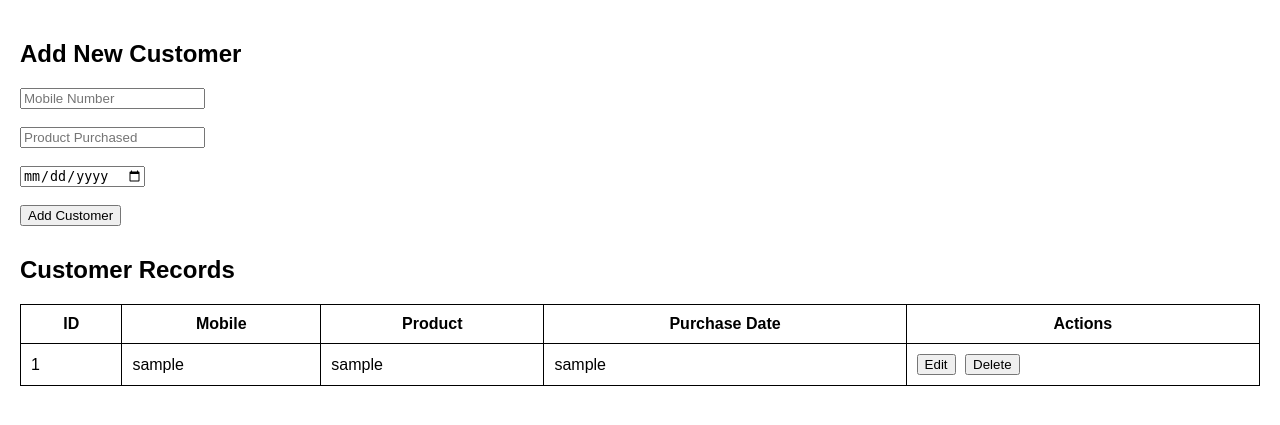
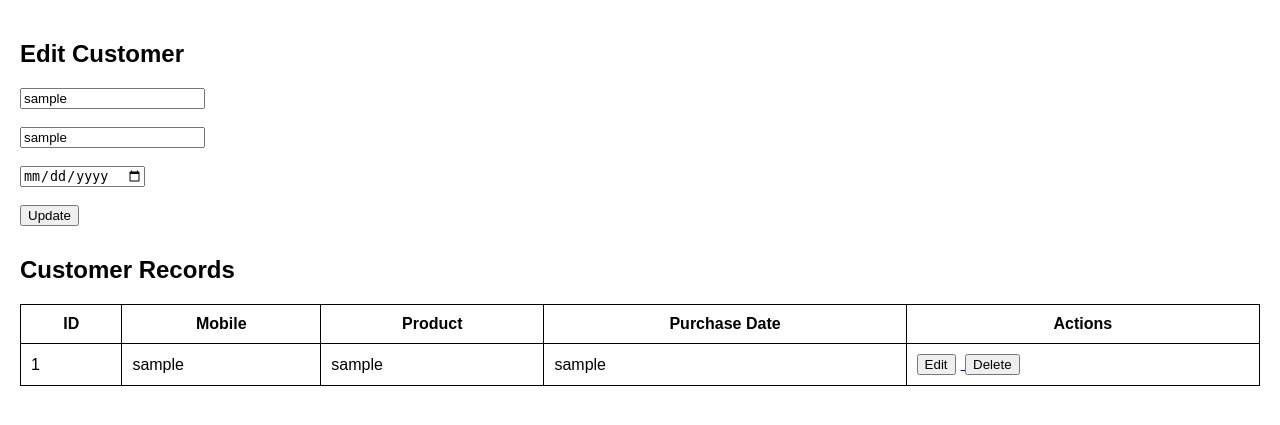
Before and after one commit to dthumm05/secure_apk_eg, a Flask app: a page that uses templates/custdb.html in a window 1280 px wide. Shown: the top 425 px of the page. Run offline with Flask 3, Linux system fonts and the light colour scheme; the visitor is signed in with stand-in values (Sample User, id 1); data comes from the database, SQL or seed files in the repository.

Commit message:
update app.py and custdb

```diff
--- a/app.py
+++ b/app.py
@@ -24,19 +24,8 @@ def init_db():
 
 init_db()
 
-def load_tokens():
-    if not os.path.exists(TOKEN_FILE):
-        return {}
-    with open(TOKEN_FILE, 'r') as f:
-        return json.load(f)
-
-def save_tokens(tokens):
-    with open(TOKEN_FILE, 'w') as f:
-        json.dump(tokens, f)
-
 @app.route('/login', methods=['GET', 'POST'])
 def login():
-    # If already logged in, redirect to admin
     if session.get('logged_in'):
         return redirect(url_for('home'))
 
@@ -54,7 +43,6 @@ def login():
 def logout():
     session.pop('logged_in', None)
     return redirect(url_for('login'))
-
 
 @app.route('/')
 def root():
@@ -84,14 +72,23 @@ def generate(filename):
         return "APK not found.", 404
 
     tokens = load_tokens()
-    password = secrets.token_hex(3)  # 6-character code
+    password = secrets.token_hex(3)
     tokens[password] = {
         'filename': filename,
-        'expires': time.time() + 300  # 5 minutes
+        'expires': time.time() + 300
     }
     save_tokens(tokens)
     return f"Password for <b>{filename}</b>: <b>{password}</b><br>Valid for 5 minutes.<br><a href='/'>Go Back</a>"
 
+def load_tokens():
+    if not os.path.exists(TOKEN_FILE):
+        return {}
+    with open(TOKEN_FILE, 'r') as f:
+        return json.load(f)
+
+def save_tokens(tokens):
+    with open(TOKEN_FILE, 'w') as f:
+        json.dump(tokens, f)
 
 @app.route('/download', methods=['GET', 'POST'])
 def download():
@@ -116,7 +113,6 @@ def download():
             flash("Invalid password.")
         return redirect(url_for('download', file=selected_file))
 
-    # GET request
     selected_file = request.args.get('file')
     return render_template('download.html', apk_files=apk_files, selected_file=selected_file)
 
@@ -125,17 +121,14 @@ def custdb():
     if not session.get('logged_in'):
         return redirect(url_for('login'))
 
-    conn = sqlite3.connect('customers.db')
+    conn = sqlite3.connect(DB_FILE)
     c = conn.cursor()
-
-    c.execute('''
-        CREATE TABLE IF NOT EXISTS customers (
-            id INTEGER PRIMARY KEY AUTOINCREMENT,
-            mobile TEXT NOT NULL,
-            product TEXT NOT NULL,
-            purchase_date TEXT NOT NULL
-        )
-    ''')
+    c.execute('''CREATE TABLE IF NOT EXISTS customers (
+        id INTEGER PRIMARY KEY AUTOINCREMENT,
+        mobile TEXT NOT NULL,
+        product TEXT NOT NULL,
+        purchase_date TEXT NOT NULL
+    )''')
 
     if request.method == 'POST':
         action = request.form.get('action')
@@ -154,28 +147,33 @@ def custdb():
                 c.execute("UPDATE customers SET mobile = ?, product = ?, purchase_date = ? WHERE id = ?",
                           (mobile, product, date, cust_id))
                 conn.commit()
+        return redirect(url_for('custdb'))  # clear form after POST
 
-        conn.close()
-        return redirect(url_for('custdb'))
+    # Fetch edit values from query parameters
+    edit_customer = {
+        "id": request.args.get("id", ""),
+        "mobile": request.args.get("mobile", ""),
+        "product": request.args.get("product", ""),
+        "date": request.args.get("date", ""),
+        "action": request.args.get("action", "add")
+    }
+
     c.execute("SELECT * FROM customers")
     customers = c.fetchall()
     conn.close()
 
-    return render_template('custdb.html', customers=customers)
-
-
+    return render_template('custdb.html', customers=customers, edit_customer=edit_customer)
 
 @app.route('/delete_customer/<int:customer_id>', methods=['POST'])
 def delete_customer(customer_id):
     if not session.get('logged_in'):
         return redirect(url_for('login'))
 
-    conn = sqlite3.connect('customers.db')
+    conn = sqlite3.connect(DB_FILE)
     c = conn.cursor()
     c.execute("DELETE FROM customers WHERE id = ?", (customer_id,))
     conn.commit()
     conn.close()
-
     return redirect(url_for('custdb'))
 
 if __name__ == "__main__":
--- a/templates/custdb.html
+++ b/templates/custdb.html
@@ -30,23 +30,20 @@
 </head>
 <body>
   <div class="content">
-    <h2>{% if request.form.get('action') == 'edit' %}Edit Customer{% else %}Add New Customer{% endif %}</h2>
+    <h2>{{ 'Edit Customer' if edit_customer.action == 'edit' else 'Add New Customer' }}</h2>
 
-    <!-- Unified form for Add/Edit -->
     <form method="POST" class="form-section">
-      <input type="hidden" name="action" value="{{ 'edit' if request.form.get('action') == 'edit' else 'add' }}">
-      <input type="hidden" name="id" value="{{ request.form.get('id', '') }}">
+      <input type="hidden" name="action" value="{{ edit_customer.action }}">
+      <input type="hidden" name="id" value="{{ edit_customer.id }}">
 
       <input type="text" name="mobile" placeholder="Mobile Number" required
-             value="{{ request.form.get('mobile', '') }}"><br><br>
+             value="{{ edit_customer.mobile }}"><br><br>
+      <input type="text" name="product" placeholder="Product Purchased" required
+             value="{{ edit_customer.product }}"><br><br>
+      <input type="date" name="date" required
+             value="{{ edit_customer.date }}"><br><br>
 
-      <input type="text" name="product" placeholder="Product Purchased" required
-             value="{{ request.form.get('product', '') }}"><br><br>
-
-      <input type="date" name="date" required
-             value="{{ request.form.get('date', '') }}"><br><br>
-
-      <button type="submit">{{ 'Update' if request.form.get('action') == 'edit' else 'Add Customer' }}</button>
+      <button type="submit">{{ 'Update' if edit_customer.action == 'edit' else 'Add Customer' }}</button>
     </form>
 
     <h2>Customer Records</h2>
@@ -65,17 +62,10 @@
         <td>{{ cust[2] }}</td>
         <td>{{ cust[3] }}</td>
         <td>
-          <!-- Edit: repopulates the form using POST -->
-          <form method="POST" style="display:inline;">
-            <input type="hidden" name="action" value="edit">
-            <input type="hidden" name="id" value="{{ cust[0] }}">
-            <input type="hidden" name="mobile" value="{{ cust[1] }}">
-            <input type="hidden" name="product" value="{{ cust[2] }}">
-            <input type="hidden" name="date" value="{{ cust[3] }}">
-            <button class="edit-btn" type="submit">Edit</button>
-          </form>
+          <a href="{{ url_for('custdb') }}?action=edit&id={{ cust[0] }}&mobile={{ cust[1] }}&product={{ cust[2] }}&date={{ cust[3] }}">
+            <button class="edit-btn" type="button">Edit</button>
+          </a>
 
-          <!-- Delete with JS confirmation -->
           <form method="POST" action="{{ url_for('delete_customer', customer_id=cust[0]) }}" style="display:inline;" onsubmit="return confirmDelete();">
             <button class="delete-btn" type="submit">Delete</button>
           </form>
```
